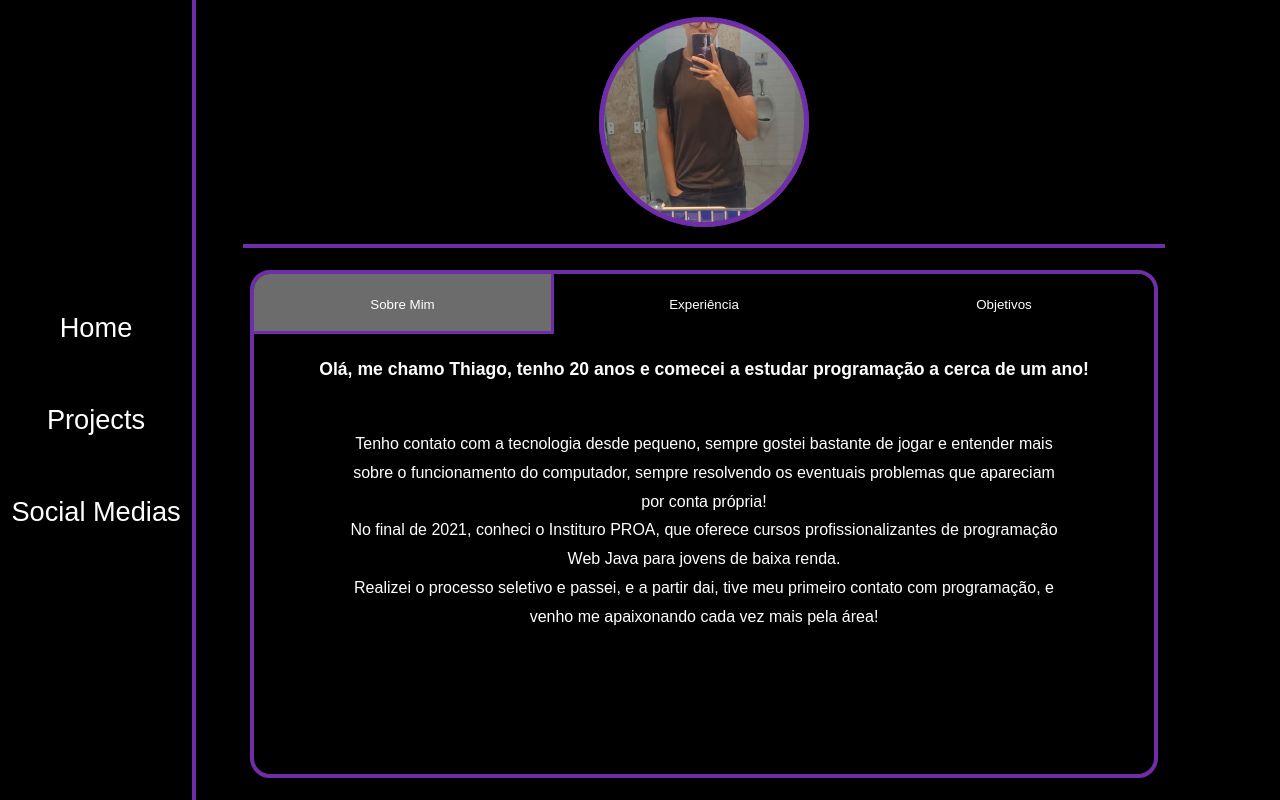
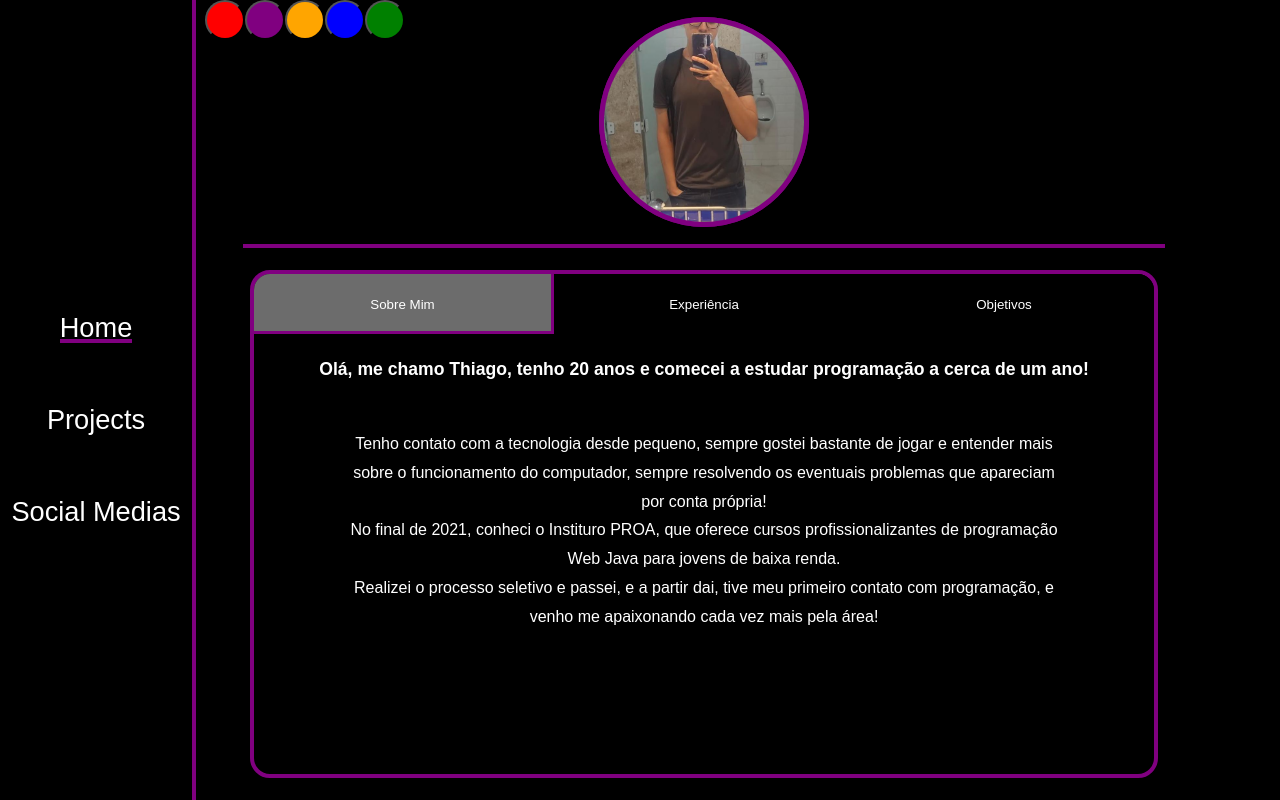
Before and after one commit to yThiagoFS/Portfolio, a React (Vite) app: page / in a window 1280 px wide. Built offline with nearby package versions, Linux system fonts and the light colour scheme.

Commit message:
changing the colors using context (need code refactorying)

```diff
--- a/src/App.scss
+++ b/src/App.scss
@@ -1,3 +1,5 @@
+
+
 * {
   margin: 0;
   padding: 0;
--- a/src/components/Menu/index.jsx
+++ b/src/components/Menu/index.jsx
@@ -1,14 +1,9 @@
-import { useEffect } from "react"
 import { Link } from "react-router-dom"
 import { usePageContext } from "../../contexts/PageContext"
 import "./index.scss"
 export const Header = () => {
 
-    const { actualPage,  } = usePageContext()
-
-    useEffect(() => {
-       alert(actualPage)
-    }, [])
+    const { actualPage  } = usePageContext()
 
     return(
         <>
--- a/src/components/Menu/index.scss
+++ b/src/components/Menu/index.scss
@@ -1,3 +1,9 @@
+:root {
+    --background-color: #6f2da8;
+  }
+
+  $base-color:var(--background-color);;
+
 .header-wrapper{
     width:15vw;
     color: white;
@@ -6,7 +12,7 @@
     height: 100vh;
     top: 0;
     left: 0;
-    border-right: 4px solid #6f2da8;
+    border-right: 4px solid $base-color;
 
     .navbar{
         padding: 20px 0;
@@ -33,7 +39,7 @@
                 height: 4px;
                 left: 0;
                 bottom: 0;
-                background-color: red;
+                background-color: $base-color;
             }
 
             &.active::after{
--- a/src/contexts/PageContext.jsx
+++ b/src/contexts/PageContext.jsx
@@ -1,22 +1,44 @@
-import { createContext, useState } from "react"
+import { createContext, useEffect, useContext, useState } from "react"
 
 const PageContext = createContext(null)
 
+
 export const PageContextProvider = ({ children }) => {
     const[actualPage, setActualPage] = useState("")
+    const[actualColor, setActualColor] = useState("purple")
 
+    useEffect(() => {
+        document.documentElement.style.setProperty("--background-color", actualColor)
+    }, [actualColor])
+
+    const Themes = () => {
+        return(
+            <div style={{position:"fixed", left:"16vw", zIndex:"2"}}>
+                <button style={{width:"40px", height:"40px", backgroundColor:"red", borderRadius:"50%"}} onClick={() => changeVariableColor("red")} ></button>
+                <button style={{width:"40px", height:"40px", backgroundColor:"purple", borderRadius:"50%"}} onClick={() => changeVariableColor("purple")}></button>
+                <button style={{width:"40px", height:"40px", backgroundColor:"orange", borderRadius:"50%"}} onClick={() => changeVariableColor("orange")}></button>
+                <button style={{width:"40px", height:"40px", backgroundColor:"blue", borderRadius:"50%"}} onClick={() => changeVariableColor("blue")}></button>
+                <button style={{width:"40px", height:"40px", backgroundColor:"green", borderRadius:"50%"}} onClick={() => changeVariableColor("green")}></button>
+            </div>
+        )
+    }
+
+    const changeVariableColor = (color) => {
+        setActualColor(color)
+    }
 
     const handleActualPage = (actualPage) => {
         setActualPage(actualPage)
     }
 
     return (
-        <PageContext.Provider value={{actualPage, handleActualPage}}>
+        <PageContext.Provider value={{actualPage, handleActualPage, actualColor}}>
+            <Themes />
             {children}
         </PageContext.Provider>
     )
 }
 
 export const usePageContext = () =>{
-    return createContext(PageContext)
+    return useContext(PageContext)
 }
--- a/src/pages/Home/index.jsx
+++ b/src/pages/Home/index.jsx
@@ -10,12 +10,17 @@ export const Home = () => {
     const content = ["Sobre Mim", "Experiência", "Objetivos"]
     const [indexContent, setIndexContent] = useState(0)
     const [isActive, setIsActive] = useState(false)
-    const { handleActualPage } = usePageContext()
+    const { handleActualPage, actualColor } = usePageContext()
 
     useEffect(() => {
         setTimeout(() => setIsActive(true), 250)
+        handleActualPage("home")
+    },[])
 
-    },[])
+    useEffect(() => {
+        document.documentElement.style.setProperty("$base-color", actualColor)
+        console.log(actualColor)
+    }, [actualColor])
 
     const handleContent = (index) => {
         setIndexContent(index)
--- a/src/pages/Home/index.scss
+++ b/src/pages/Home/index.scss
@@ -1,3 +1,9 @@
+:root {
+  --background-color: #6f2da8;
+}
+
+$base-color:var(--background-color);;
+
 .home-container {
     position: absolute;
     right: 0;
@@ -17,7 +23,7 @@
       width: 0px;
       height: 4px;
       transition: 1s;
-      background-color: #6f2da8;
+      background-color: $base-color;
       border: none;
 
       &.active {
@@ -36,7 +42,7 @@
         position: absolute;
         height: 210px;
         width: 0;
-        background-color: #6f2da8;
+        background-color: $base-color;
         border-radius: 50%;
         z-index: 1;
         margin: -5px;
@@ -49,7 +55,7 @@
         position: absolute;
         height: 210px;
         width: 0;
-        background-color: #6f2da8;
+        background-color: $base-color;
         border-radius: 50%;
         z-index: 1;
         margin: -5px;
@@ -99,7 +105,7 @@
     &.active {
       transition-delay: .6s;
       transform: translateY(0);
-      border: 4px solid #6f2da8;
+      border: 4px solid $base-color;
       opacity: 1;
       z-index: 1;
     }
@@ -130,23 +136,23 @@
           bottom: 0;
           left: 0;
           transition: width 0.6s;
-          background-color: #6f2da8;
+          background-color: $base-color;
         }
 
         &.active {
           background-color: rgba(155, 155, 155, 0.7);
 
           &:nth-child(1){
-            border-right: 3px solid #6f2da8;
+            border-right: 3px solid $base-color;
           }
 
           &:nth-child(2){
-            border-right: 3px solid #6f2da8;
-            border-left: 3px solid #6f2da8;
+            border-right: 3px solid $base-color;
+            border-left: 3px solid $base-color;
           }
 
           &:nth-child(3){
-            border-left: 3px solid #6f2da8;
+            border-left: 3px solid $base-color;
           }
 
           &::after {
--- a/src/pages/Projects/index.jsx
+++ b/src/pages/Projects/index.jsx
@@ -1,10 +1,16 @@
-import { useEffect, useContext } from "react"
+import { usePageContext } from "../../contexts/PageContext"
+import { useEffect  } from "react"
 import { Header } from "../../components/Menu"
 
+export const Projects = () => {
+    const { handleActualPage } = usePageContext()
 
-export const Projects = () => {
+    useEffect(() => {
+        handleActualPage("projects")
+    },[])
+
     return (<>
-        <Header actualPage={"projects"}/>
+        <Header />
         <div>Projects</div>
 
         </>
```
